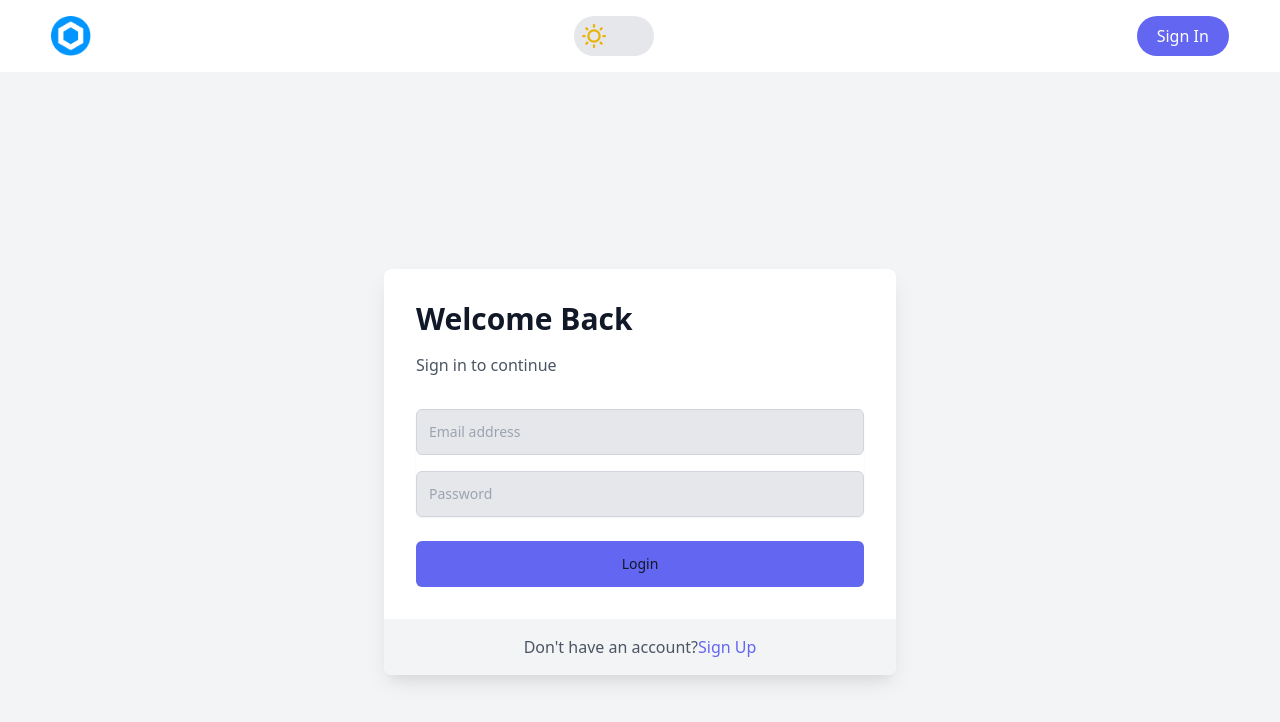
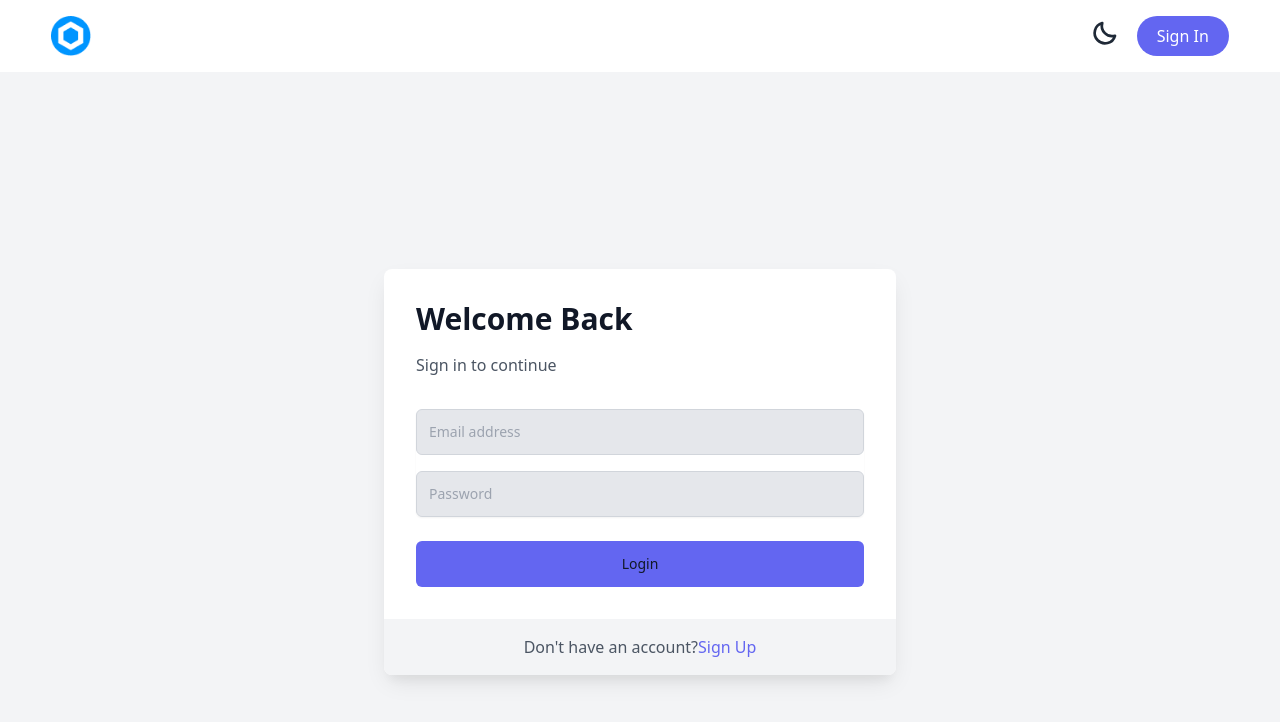
Before and after one commit to thiagofreitascarneiro/user-management, a React (Vite) app: page /login in a window 1280 px wide. Shown: the top 722 px of the page. Built offline with nearby package versions, Linux system fonts and the light colour scheme.

Commit message:
feat: configure private routes for Welcome and Dashboard with user authentication validation
- Set up private routes for Welcome and Dashboard pages.
- Implemented user authentication validation to ensure only authenticated users can access these routes.

```diff
--- a/src/components/NavBar.tsx
+++ b/src/components/NavBar.tsx
@@ -5,23 +5,20 @@ import { useAuth } from '../context/AuthContext';
 
 const Header: React.FC = () => {
   const [menuOpen, setMenuOpen] = useState(false);
-  const { user, logout } = useAuth(); // Pega o usuário e a função de logout do AuthContext
+  const { user, logout } = useAuth();
 
   return (
     <header className="bg-white dark:bg-gray-900 shadow">
       <nav className="flex justify-between items-center w-[92%] mx-auto py-4">
-        {/* Logo */}
         <div>
           <img className="w-10 cursor-pointer" src={logo} alt="Logo" />
         </div>
 
-        {/* Menu Links */}
         <div
-          className={`nav-links md:static absolute bg-white dark:bg-gray-900 md:min-h-fit min-h-[60vh] left-0
-            ${menuOpen ? 'top-[70px]' : 'top-[-100%]'} md:w-auto w-full flex items-center px-5 transition-all duration-500`}
+          className={`nav-links md:flex md:justify-end flex-1 md:w-auto w-full absolute md:static bg-white dark:bg-gray-900 md:min-h-fit min-h-[60vh] left-0
+            ${menuOpen ? 'top-[70px]' : 'top-[-100%]'} md:flex-row flex-col items-center px-5 transition-all duration-500`}
         >
           <ul className="flex md:flex-row flex-col md:items-center md:gap-8 gap-6">
-            {/* Dashboard - Aparece somente se o usuário estiver logado */}
             {user && (
               <li>
                 <a
@@ -32,23 +29,14 @@ const Header: React.FC = () => {
                 </a>
               </li>
             )}
-            {/* Theme Toggle - Centralizado */}
+
             <li>
               <ThemeToggle />
             </li>
           </ul>
         </div>
 
-        {/* User Info, Theme Toggle, and Auth Button */}
         <div className="flex items-center gap-6">
-          {/* Nome do Usuário - Aparece apenas se estiver logado */}
-          {user && (
-            <span className="text-gray-800 dark:text-gray-300 font-medium">
-              {user.email}
-            </span>
-          )}
-
-          {/* Botão de Login ou Logout */}
           {user ? (
             <button
               onClick={logout}
@@ -65,7 +53,6 @@ const Header: React.FC = () => {
             </button>
           )}
 
-          {/* Menu Hamburger */}
           <button
             onClick={() => setMenuOpen(!menuOpen)}
             className="text-3xl cursor-pointer md:hidden focus:outline-none"
--- a/src/components/ToggleMode.tsx
+++ b/src/components/ToggleMode.tsx
@@ -6,34 +6,37 @@ const ThemeToggle: React.FC = () => {
   const { theme, toggleTheme } = useTheme();
 
   return (
-    <label className="relative inline-flex items-center cursor-pointer">
-      <input
-        type="checkbox"
-        className="sr-only peer"
-        onChange={toggleTheme}
-        checked={theme === 'dark'}
-      />
-      <div
-        className={`w-20 h-10 rounded-full bg-gray-200 peer-checked:bg-gray-800 flex items-center justify-between px-2 transition-all duration-500`}
-      >
-        {/* Ícone de Sol */}
+    <button
+      onClick={toggleTheme}
+      className="focus:outline-none transition-all duration-300"
+      style={{
+        transition: 'background-color 0.3s ease, transform 0.3s ease',
+      }}
+    >
+      {theme === 'dark' ? (
         <Sun
           size={24}
           weight="bold"
-          className={`text-yellow-500 transition-opacity duration-500 ${
-            theme === 'dark' ? 'opacity-0' : 'opacity-100'
-          }`}
+          className="text-white transition-opacity duration-300"
+          style={{
+            opacity: theme === 'dark' ? 1 : 0,
+            transition: 'opacity 0.3s ease',
+            transform: 'scale(1.2)',
+          }}
         />
-        {/* Ícone de Lua */}
+      ) : (
         <Moon
           size={24}
           weight="bold"
-          className={`text-gray-300 transition-opacity duration-500 ${
-            theme === 'dark' ? 'opacity-100' : 'opacity-0'
-          }`}
+          className="text-gray-800 transition-opacity duration-300"
+          style={{
+            opacity: theme === 'dark' ? 0 : 1,
+            transition: 'opacity 0.3s ease',
+            transform: 'scale(1.2)',
+          }}
         />
-      </div>
-    </label>
+      )}
+    </button>
   );
 };
 
--- a/src/context/AuthContext.tsx
+++ b/src/context/AuthContext.tsx
@@ -32,7 +32,7 @@ export const AuthProvider: React.FC<{ children: React.ReactNode }> = ({
     localStorage.setItem('user', JSON.stringify(userData));
     setToken(token);
     setUser(userData);
-    navigate('/welcome');
+    navigate('/dashboard');
   };
 
   const logout = () => {
--- a/src/pages/Dashboard.tsx
+++ b/src/pages/Dashboard.tsx
@@ -1,7 +1,29 @@
 import React from 'react';
+import { useAuth } from '../context/AuthContext';
+import { Navigate } from 'react-router-dom';
 
-function Dashboard() {
-  return <div>Dashboar private route</div>;
-}
+const Dashboard: React.FC = () => {
+  const { token } = useAuth();
+
+  if (!token) {
+    return <Navigate to="/login" />;
+  }
+
+  return (
+    <div>
+      <h1>Dashboard</h1>
+      <h1>Dashboard</h1>
+      <h1>Dashboard</h1>
+      <h1>Dashboard</h1>
+      <h1>Dashboard</h1>
+      <h1>Dashboard</h1>
+      <h1>Dashboard</h1>
+      <h1>Dashboard</h1>
+      <h1>Dashboard</h1>
+
+      {/* Conteúdo do dashboard */}
+    </div>
+  );
+};
 
 export default Dashboard;
--- a/src/pages/Login.tsx
+++ b/src/pages/Login.tsx
@@ -3,13 +3,8 @@ import { useTheme } from '../context/ThemeContext';
 import { useAuth } from '../context/AuthContext';
 import { login as apiLogin } from '../services/api';
 
-interface LoginFormData {
-  email: string;
-  password: string;
-}
-
 const Login: React.FC = () => {
-  const [formData, setFormData] = useState<LoginFormData>({
+  const [formData, setFormData] = useState({
     email: '',
     password: '',
   });
@@ -77,7 +72,7 @@ const Login: React.FC = () => {
                     theme === 'dark'
                       ? 'border-gray-700 bg-gray-700 text-white'
                       : 'border-gray-300 bg-gray-200 text-gray-900'
-                  } rounded-md focus:outline-none focus:ring-indigo-500 focus:border-indigo-500 sm:text-sm`}
+                  } rounded-md focus:outline-none focus:ring-indigo-500 focus:border-indigo-500 focus:z-10 sm:text-sm`}
                   required
                   autoComplete="email"
                   type="email"
@@ -97,7 +92,7 @@ const Login: React.FC = () => {
                     theme === 'dark'
                       ? 'border-gray-700 bg-gray-700 text-white'
                       : 'border-gray-300 bg-gray-200 text-gray-900'
-                  } rounded-md focus:outline-none focus:ring-indigo-500 focus:border-indigo-500 sm:text-sm`}
+                  } rounded-md focus:outline-none focus:ring-indigo-500 focus:border-indigo-500 focus:z-10 sm:text-sm`}
                   required
                   autoComplete="current-password"
                   type="password"
@@ -108,11 +103,6 @@ const Login: React.FC = () => {
                 />
               </div>
             </div>
-            {error && (
-              <div className="text-red-500 text-sm mt-2 text-center">
-                {error}
-              </div>
-            )}
             <div>
               <button
                 className="group relative w-full flex justify-center py-3 px-4 border border-transparent text-sm font-medium rounded-md text-gray-900 bg-indigo-500 hover:bg-indigo-600 focus:outline-none focus:ring-2 focus:ring-offset-2 focus:ring-indigo-500"
--- a/src/pages/Welcome.tsx
+++ b/src/pages/Welcome.tsx
@@ -1,7 +1,56 @@
 import React from 'react';
+import { useTheme } from '../context/ThemeContext';
+import { useAuth } from '../context/AuthContext';
 
-function Welcome() {
-  return <div>Welcome</div>;
-}
+const Welcome: React.FC = () => {
+  const { theme } = useTheme();
+  const { user } = useAuth();
+
+  return (
+    <div
+      className={`min-h-screen flex flex-col items-center justify-center p-4 ${
+        theme === 'dark'
+          ? 'bg-gray-900 text-white'
+          : 'bg-gray-100 text-gray-900'
+      }`}
+    >
+      <div
+        className={`max-w-4xl w-full text-center rounded-lg shadow-md p-8 ${
+          theme === 'dark' ? 'bg-gray-800' : 'bg-white'
+        }`}
+      >
+        <h1 className="text-4xl font-extrabold mb-4">
+          Welcome, {user?.email || 'User'}!
+        </h1>
+        <p className="text-lg mb-6 leading-relaxed">
+          You have successfully logged in to our{' '}
+          <strong>User Management System</strong>. Here, you can manage, view,
+          and update user data seamlessly. Stay organized and efficient with our
+          intuitive back-office tools!
+        </p>
+
+        <div className="flex justify-center mb-6">
+          <img
+            src="https://via.placeholder.com/400x200"
+            alt="Welcome"
+            className="rounded-lg w-full max-w-md shadow-lg"
+          />
+        </div>
+
+        <div>
+          <button
+            className={`px-6 py-2 font-medium text-white rounded-md ${
+              theme === 'dark'
+                ? 'bg-indigo-600 hover:bg-indigo-500'
+                : 'bg-indigo-500 hover:bg-indigo-600'
+            }`}
+          >
+            Explore the Dashboard
+          </button>
+        </div>
+      </div>
+    </div>
+  );
+};
 
 export default Welcome;
--- a/src/routes/PrivateRoutes.tsx
+++ b/src/routes/PrivateRoutes.tsx
@@ -1,12 +1,19 @@
 import React from 'react';
-import { Routes, Route } from 'react-router-dom';
+import { Routes, Route, Navigate } from 'react-router-dom';
+import { useAuth } from '../context/AuthContext';
 import Dashboard from '../pages/Dashboard';
 import Welcome from '../pages/Welcome';
 
 const PrivateRoutes = () => {
+  const { user } = useAuth();
+
+  if (!user) {
+    return <Navigate to="/login" />;
+  }
+
   return (
     <Routes>
-      <Route path="/dashboard" element={<Dashboard />} />
+      <Route path="/" element={<Dashboard />} />
       <Route path="/welcome" element={<Welcome />} />
     </Routes>
   );
--- a/src/routes/index.tsx
+++ b/src/routes/index.tsx
@@ -1,4 +1,4 @@
-import { Routes, Route, Navigate } from 'react-router-dom';
+import { Routes, Route } from 'react-router-dom';
 import PublicRoutes from './PublicRoutes';
 import PrivateRoutes from './PrivateRoutes';
 import Header from '../components/NavBar';
@@ -13,9 +13,6 @@ const AppRoutes = () => {
 
         {/* Private Routes */}
         <Route path="/dashboard/*" element={<PrivateRoutes />} />
-
-        {/* Redirect */}
-        <Route path="*" element={<Navigate to="/login" />} />
       </Routes>
     </>
   );
--- a/src/services/api.ts
+++ b/src/services/api.ts
@@ -13,4 +13,8 @@ export const login = (data: { email: string; password: string }) =>
 
 export const fetchUserById = (id: number) => api.get(`/users/${id}`);
 
+export const fetchUsers = (page: number) => {
+  return api.get(`/users?page=${page}`);
+};
+
 export default api;
```
